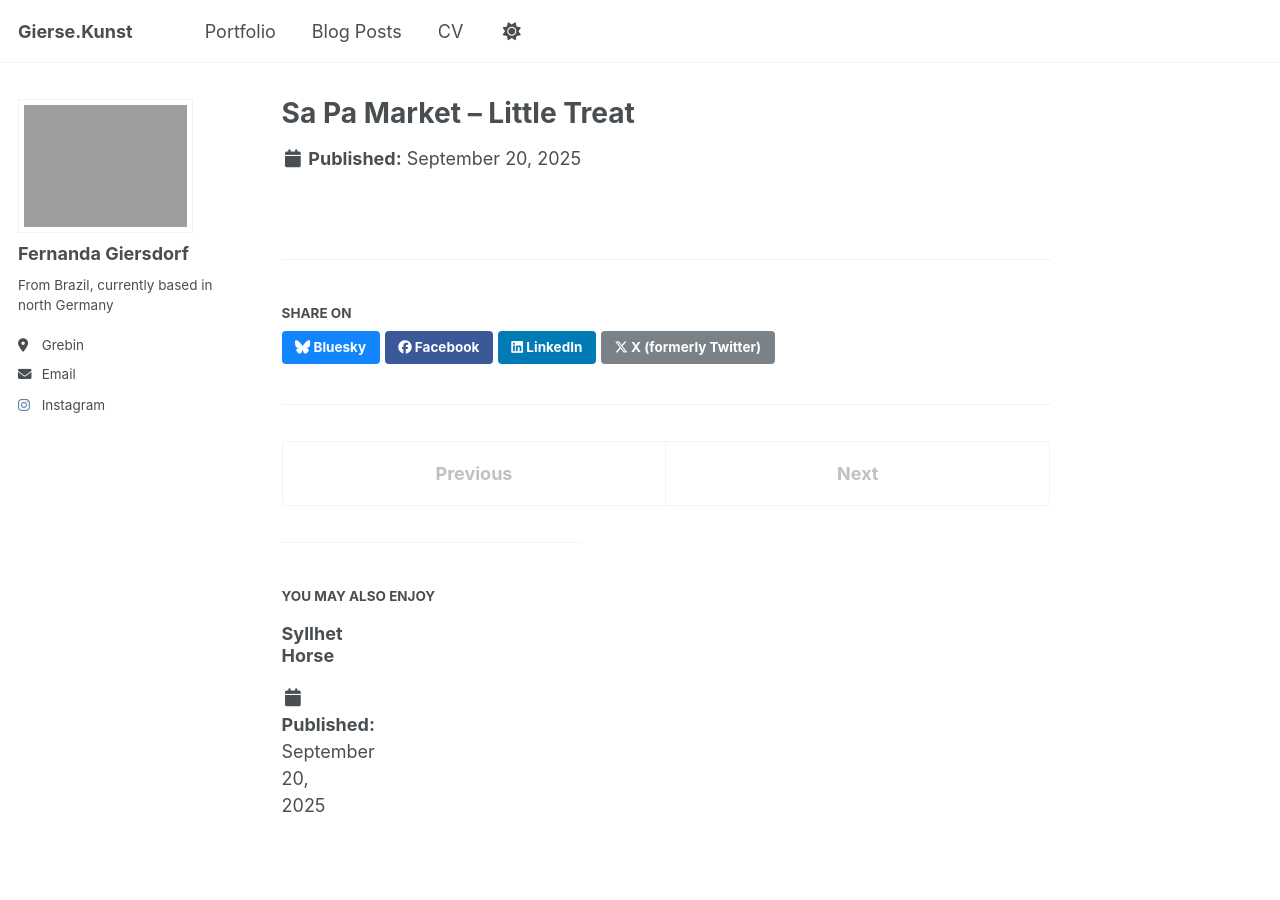
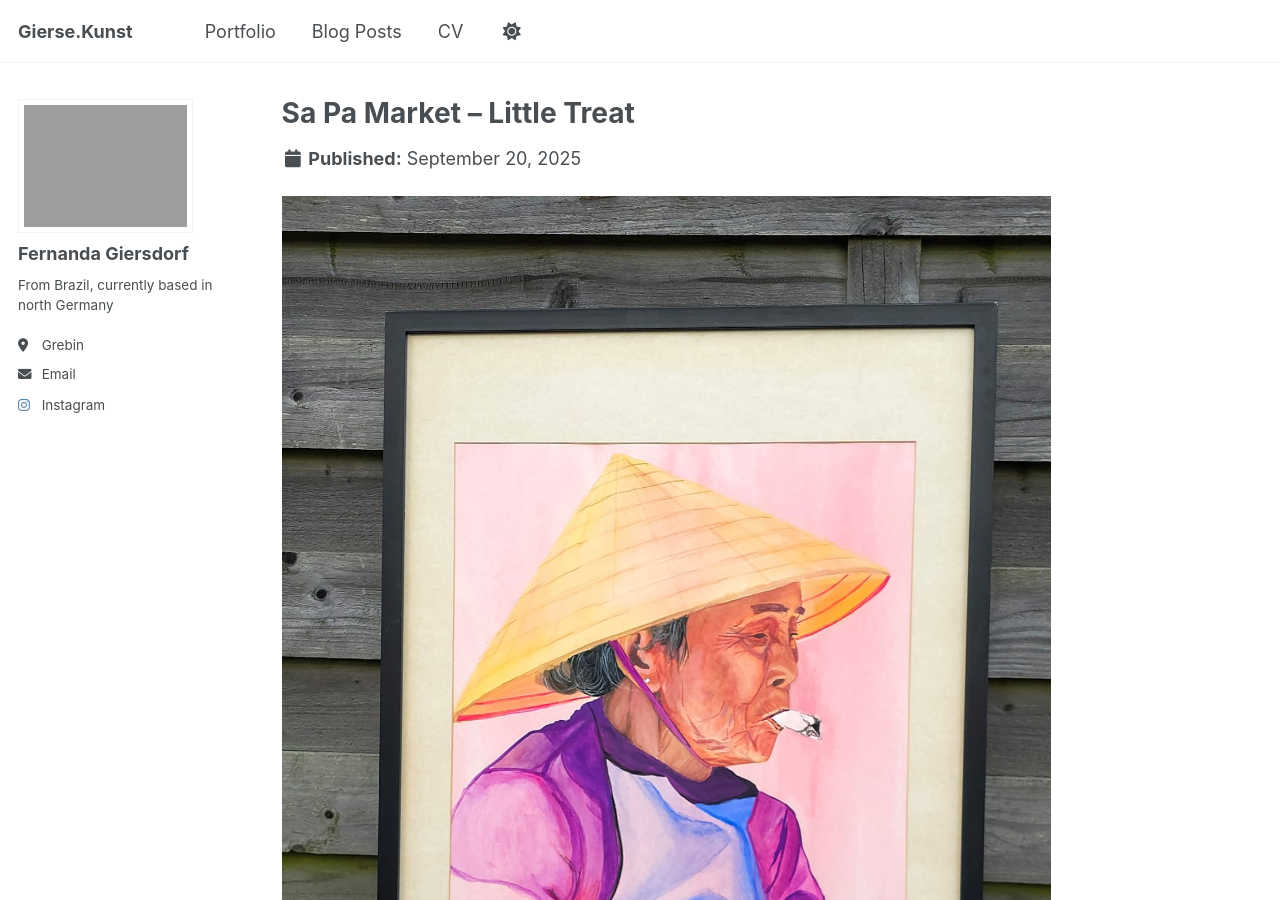
Before and after one commit to giersekunst/giersekunst.github.io, a Jekyll site: the page built from _posts/2025-09-20-sa-pa-market.md, in a window 1280 px wide and 900 px high. Built offline with Jekyll 4.4.1, drawn with Linux system fonts in a browser that asks for light colours; a script that is not in the unit is left out.

Commit message:
Update 2025-09-20-sa-pa-market.md

```diff
--- a/_posts/2025-09-20-sa-pa-market.md
+++ b/_posts/2025-09-20-sa-pa-market.md
@@ -2,5 +2,5 @@
 title: "Sa Pa Market – Little Treat"
 date: 2025-09-20
 permalink: /blog/sa-pa-market/
-overlay_image: /images/Sa_Pa_market_Little_treat.jpeg
 ---
+<img src="{{ '/images/Sa_Pa_market_Little_treat.jpeg' | relative_url }}" alt="Sa Pa Market - Little Treat">
```
